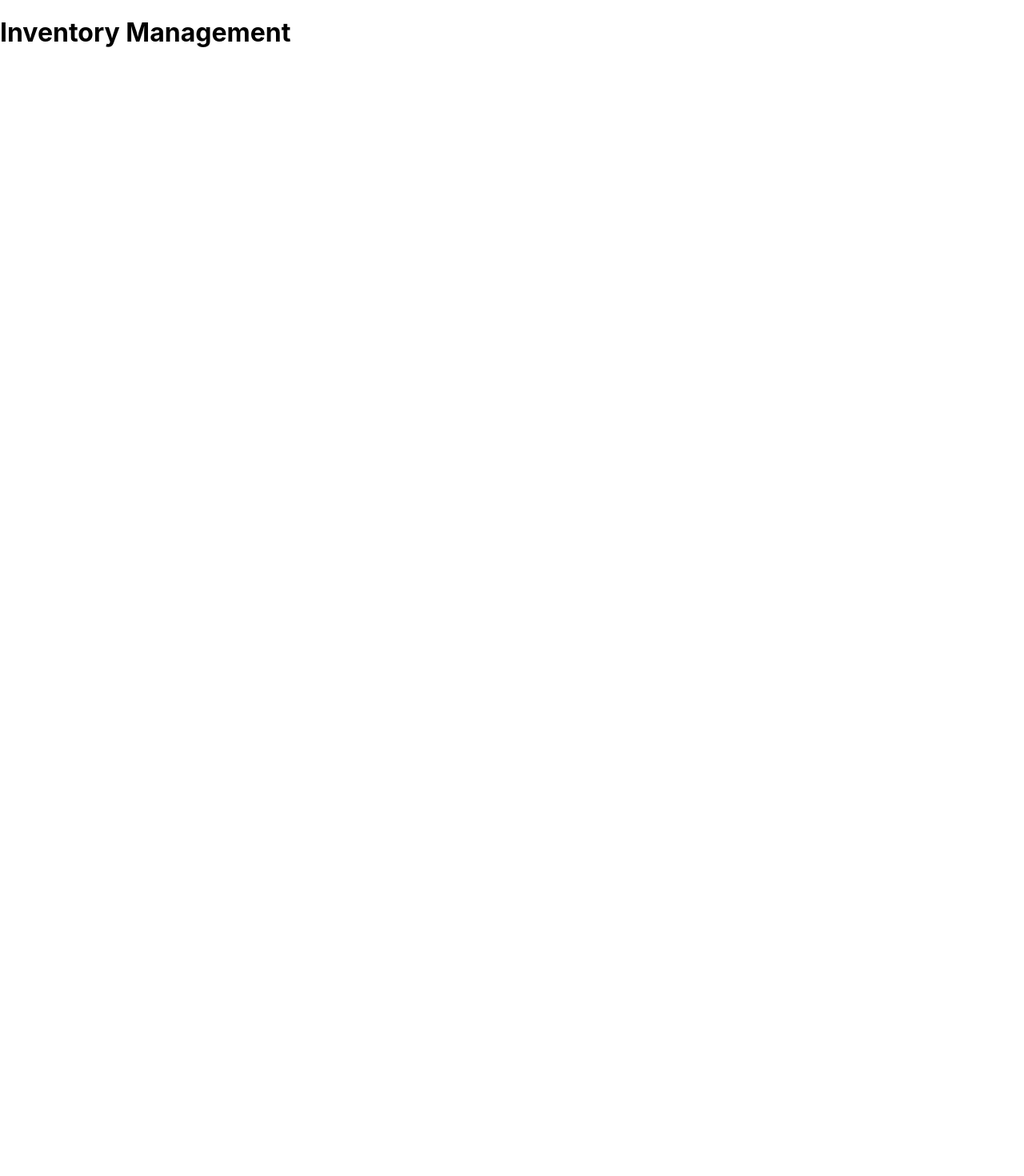
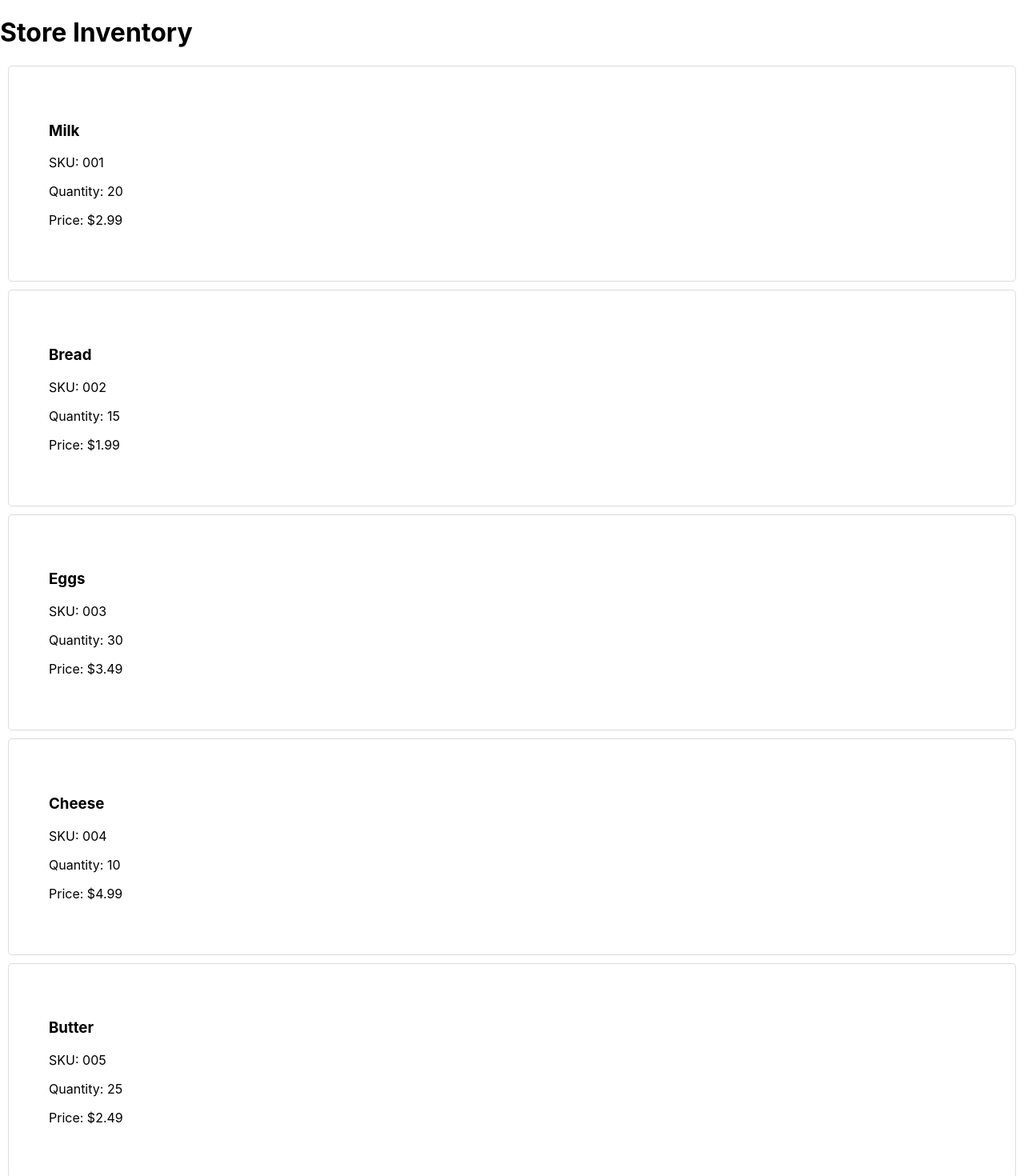
Before and after one commit to callmejojow/cs601_hw5_wang, a React (Create React App) app: page / in a window 1280 px wide. Shown: the top 1470 px of the page at 80% size. Before the commit the page ends 800 px from the top, so only its background shows below. Built offline with nearby package versions, Linux system fonts and the light colour scheme.

Commit message:
Added data and created components

```diff
--- a/src/App.js
+++ b/src/App.js
@@ -1,9 +1,17 @@
-import React from 'react';
+import InventoryList from './components/InventoryList';
 
 const App = () => {
     return (
         <div className="App">
-            <h1>Inventory Management</h1>
+            <header>
+                <h1>Store Inventory</h1>
+            </header>
+            <main>
+                <InventoryList />
+            </main>
+            <footer>
+                <p>&copy; 2024 Grocery Store Inventory</p>
+            </footer>
         </div>
     );
 };
--- /dev/null
+++ b/src/components/InventoryItem.js
@@ -0,0 +1,12 @@
+const InventoryItem = ({ sku, name, qty, price }) => {
+    return (
+        <div className="inventory-item">
+            <h3>{name}</h3>
+            <p>SKU: {sku}</p>
+            <p>Quantity: {qty}</p>
+            <p>Price: ${price.toFixed(2)}</p>
+        </div>
+    );
+};
+
+export default InventoryItem;
--- /dev/null
+++ b/src/components/InventoryList.js
@@ -0,0 +1,21 @@
+import { useEffect, useState } from 'react';
+import InventoryItem from './InventoryItem';
+import inventoryData from '../data/inventory.json';
+
+const InventoryList = () => {
+    const [inventory, setInventory] = useState([]);
+
+    useEffect(() => {
+        setInventory(inventoryData);
+    }, []);
+
+    return (
+        <div className="inventory-list">
+            {inventory.map((item) => (
+                <InventoryItem key={item.sku} {...item} />
+            ))}
+        </div>
+    );
+};
+
+export default InventoryList;
--- /dev/null
+++ b/src/data/inventory.json
@@ -0,0 +1,12 @@
+[
+    { "sku": "001", "name": "Milk", "qty": 20, "price": 2.99 },
+    { "sku": "002", "name": "Bread", "qty": 15, "price": 1.99 },
+    { "sku": "003", "name": "Eggs", "qty": 30, "price": 3.49 },
+    { "sku": "004", "name": "Cheese", "qty": 10, "price": 4.99 },
+    { "sku": "005", "name": "Butter", "qty": 25, "price": 2.49 },
+    { "sku": "006", "name": "Apple", "qty": 30, "price": 1.75 },
+    { "sku": "007", "name": "Orange", "qty": 20, "price": 1.25 },
+    { "sku": "008", "name": "Tomato", "qty": 15, "price": 1.15 },
+    { "sku": "009", "name": "Lettuce", "qty": 18, "price": 2.50 },
+    { "sku": "010", "name": "Cheese", "qty": 100, "price": 3.35 }
+]
--- a/src/index.css
+++ b/src/index.css
@@ -11,3 +11,10 @@ code {
   font-family: source-code-pro, Menlo, Monaco, Consolas, 'Courier New',
     monospace;
 }
+
+.inventory-item {
+  border: 1px solid #ddd;
+  padding: 50px;
+  margin: 10px;
+  border-radius: 5px;
+}
```
